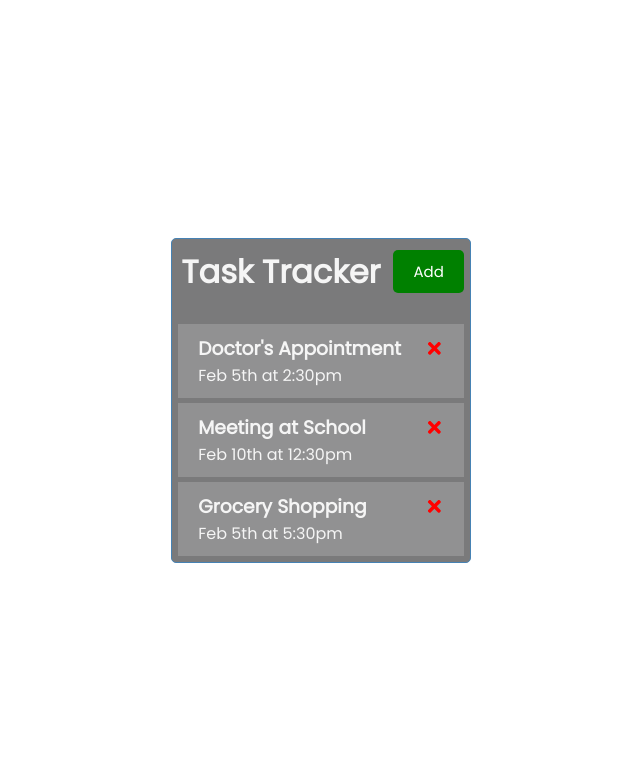
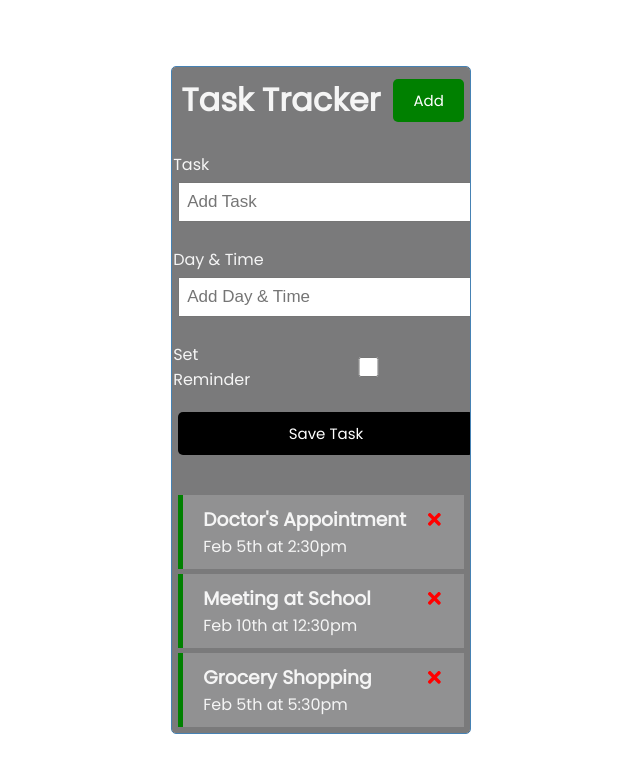
Before and after one commit to njohal13/react-task-tracker, a React (Create React App) app: page / in a window 1280 px wide. Shown: the top 772 px of the page, without its empty margins (319-959 px from the left). Built offline with nearby package versions, Linux system fonts and the light colour scheme.

Commit message:
created AddTask component

```diff
--- a/src/App.js
+++ b/src/App.js
@@ -1,5 +1,6 @@
 import Header from './components/Header'
 import Tasks from './components/Tasks';
+import AddTask from './components/AddTask';
 import { useState } from "react"
 function App() {
   const [tasks, setTasks] = useState([
@@ -38,6 +39,7 @@
   return (
     <div className="container">
       <Header />
+      <AddTask />
       {tasks.length > 0 ? (<Tasks tasks={tasks} onDelete={deleteTask} onToggle={toggleReminder} /> ): (
         'No Tasks To Show'
         )}
--- /dev/null
+++ b/src/components/AddTask.js
@@ -0,0 +1,23 @@
+const AddTask = () => {
+  return (
+    <form className="add-form">
+        <div className="form-control">
+            <label>Task</label>
+            <input type='text' placeholder='Add Task' />
+        </div>
+        <div className="form-control">
+            <label>Day & Time</label>
+            <input type='text' placeholder='Add Day & Time' />
+        </div>
+        <div className="form-control form-control-check">
+            <label>Set Reminder</label>
+            <input type='checkbox' />
+        </div>
+
+        <input type='submit' value='Save Task' className="btn btn-block"/>
+
+    </form>
+  )
+}
+
+export default AddTask
--- a/src/components/Task.js
+++ b/src/components/Task.js
@@ -3,7 +3,7 @@
 import {FaTimes} from 'react-icons/fa'
 const Task = ({ task, onDelete, onToggle}) => {
   return (
-    <div className='task' onDoubleClick={()=>onToggle(task.id)}>
+    <div className={`task ${task.reminder ? 'reminder' : ''}`} onDoubleClick={()=>onToggle(task.id)}>
         <h3>{task.text} <FaTimes style={{ color: 'red', cursor: 'pointer'}} onClick={()=> onDelete(task.id)}/></h3>
         <p>{task.day}</p>
     </div>
```
Also changed, not shown: src/logo.svg (deleted).
